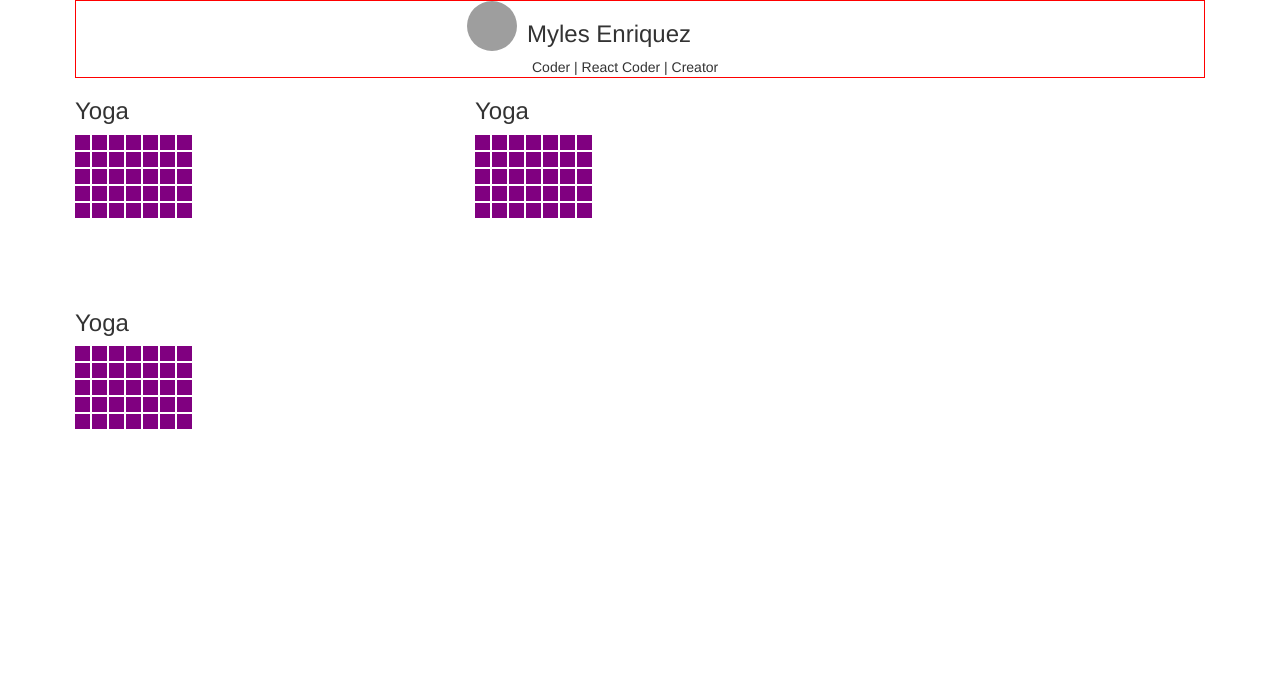
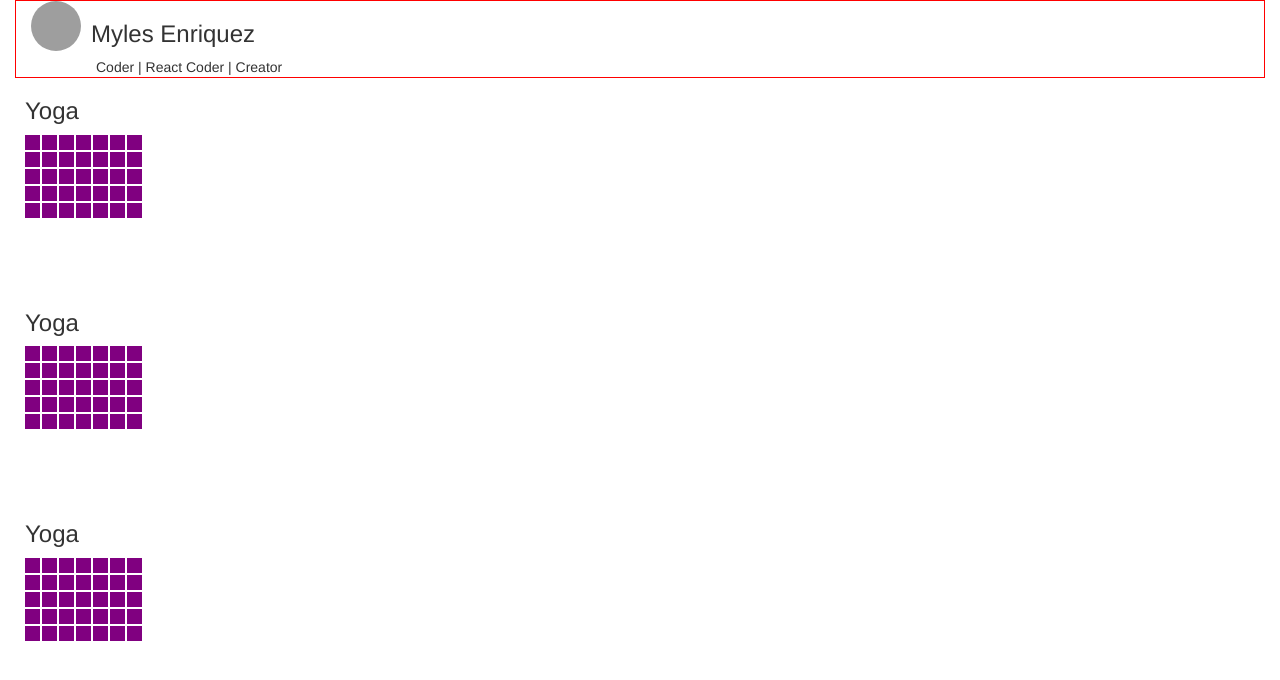
Before and after one commit to enriquezm/react-habit-hub, a React (Create React App) app: page / in a window 1280 px wide. Shown: the top 680 px of the page. Built offline with nearby package versions, Linux system fonts and the light colour scheme; grey boxes are pictures that could not be loaded.

Commit message:
Add tachyon to user habit component.

```diff
--- a/src/App.js
+++ b/src/App.js
@@ -27,8 +27,8 @@ class UserProfile extends React.Component {
   render() {
     return (
       <div className="card">
-        <div className="row">
-          <div className="col-xs-4 col-xs-offset-4 user-profile-container">
+        <div>
+          <div className="user-profile-container">
             <div>
               <Avatar />
             </div>
@@ -94,7 +94,7 @@ class SVGGraph extends React.Component {
 class UserHabit extends React.Component {
   render() {
     return(
-      <div className="col-xs-6 col-md-4">
+      <div className="fl w-100 w-third-ns pa2">
         <Title text="Yoga" />
         <SVGGraph />
       </div>
@@ -105,15 +105,17 @@ class UserHabit extends React.Component {
 class App extends React.Component{
   render() {
     return (
-      <div className="container">
+      <div>
         <section className="user-profile">
           <UserProfile />
         </section>
         <section className="user-habits">
-          <div className="row">
-            <UserHabit />
-            <UserHabit />
-            <UserHabit />
+          <div className="mw9 center ph3-ns">
+            <div className="cf ph2-ns">
+              <UserHabit />
+              <UserHabit />
+              <UserHabit />
+            </div>
           </div>
         </section>
 
```
